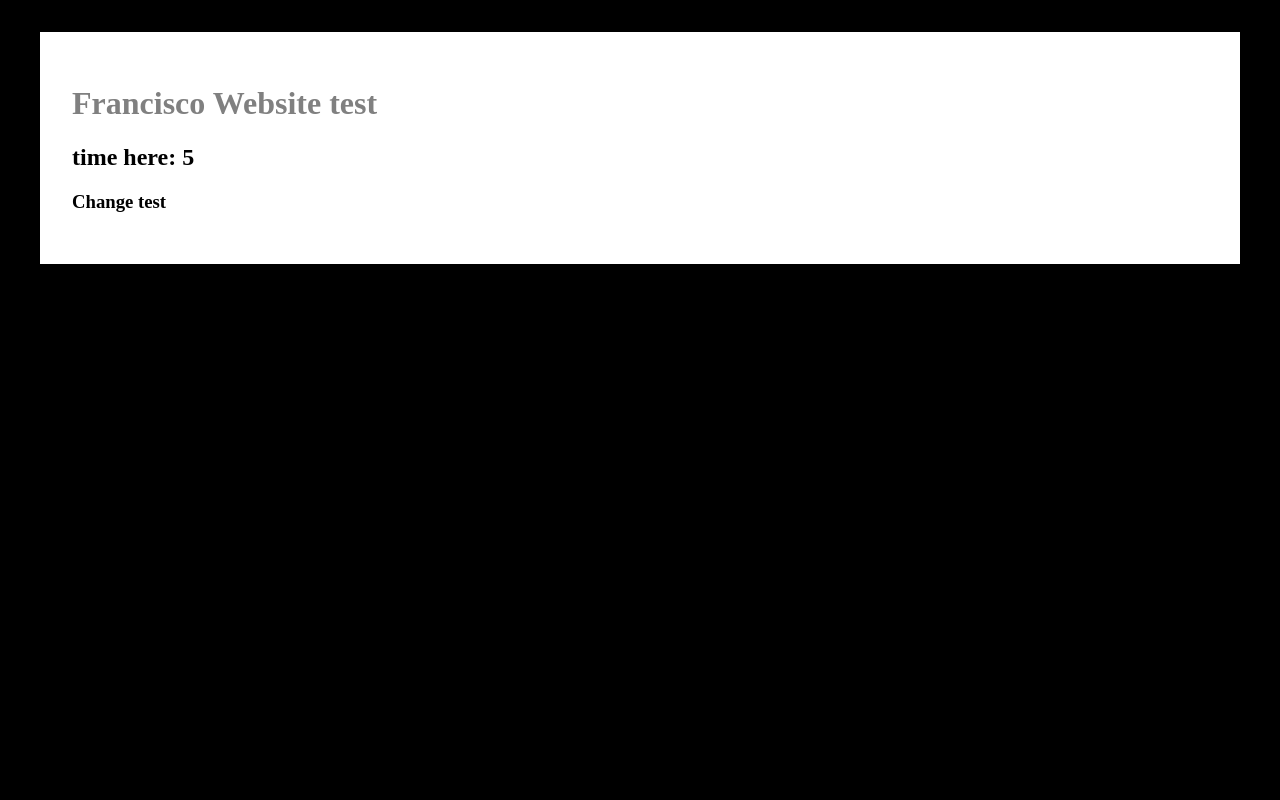
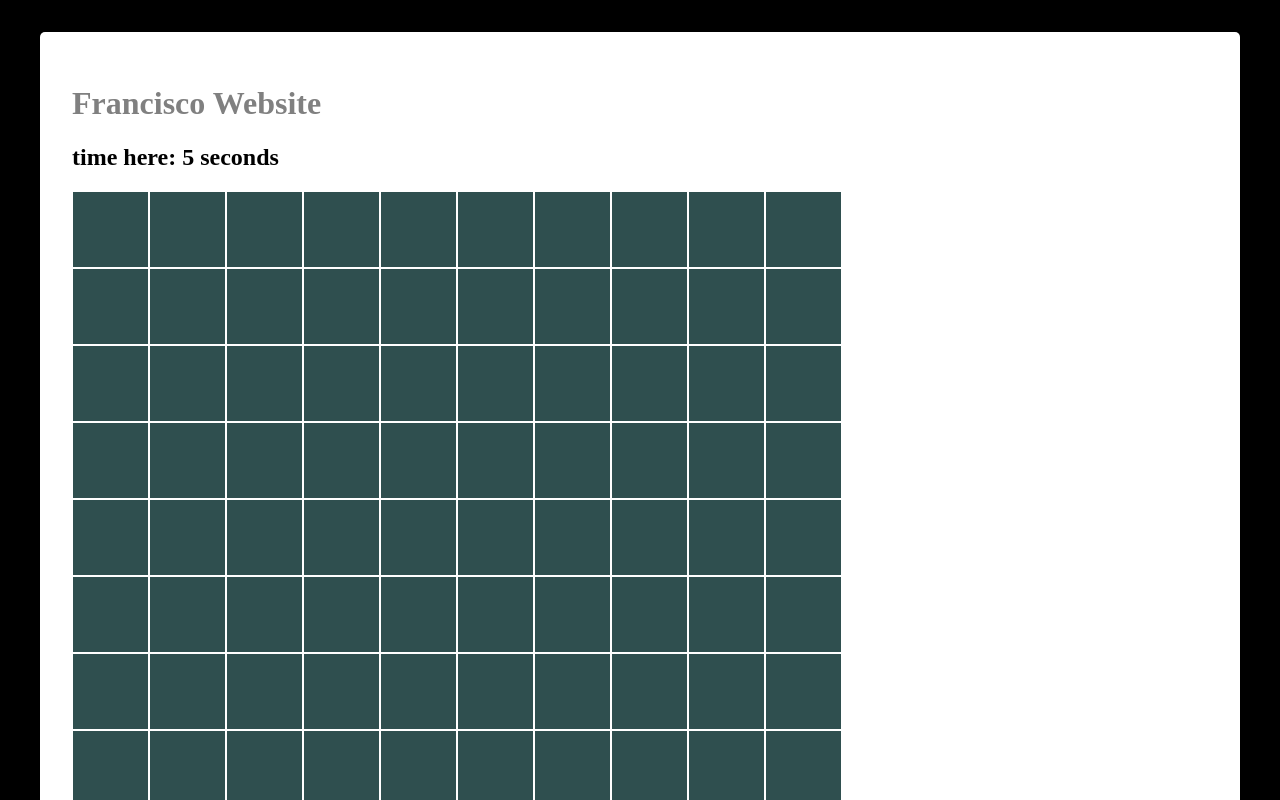
Before and after one commit to san475/san475.github.io, a Nuxt app: page / in a window 1280 px wide. Shown: the top 800 px of the page. Built offline with nearby package versions, Linux system fonts and the light colour scheme.

Commit message:
Added grid component, and made time take into account actual passing time, not just setInterval cycles

```diff
--- /dev/null
+++ b/Grid.vue
@@ -0,0 +1,48 @@
+<script setup>
+import { ref } from 'vue'
+
+const cellSize= ref('75px')
+
+const grid = ref([])
+const templateRow = ref([])
+
+for (let i = 0; i < 10; i++) {
+  templateRow.value.push(0)
+
+}
+console.log(templateRow)
+for (let i = 0; i < 10; i++) {
+  grid.value.push(templateRow.value)
+}
+
+
+</script>
+
+<template>
+  <div class="container">
+    <div class="row" v-for="row in grid">
+      <div class="cell" v-for="tile in row">
+      </div>
+    </div>
+  </div>
+</template>
+
+<style>
+.container {
+  display: inline;
+
+}
+
+.row {
+  width: 100%;
+  display: flex;
+}
+
+.cell {
+  width: v-bind('cellSize');
+  height: v-bind('cellSize');
+  margin: 1px;
+  background-color: darkslategray;
+  display: flex;
+}
+</style>
--- a/app.vue
+++ b/app.vue
@@ -1,21 +1,26 @@
 <script setup>
+
+import grid from './grid.vue';
 
 import {reactive, onMounted} from 'vue'
 
 const counter = reactive({count: 0});
+const now = new Date();
 
 onMounted(() => setInterval(() => {
   console.log('test', counter)
-  counter.count++;
-}, 1000))
+  const then = new Date();
+  counter.count =  (then - now )/ 1000
+}, 10))
 
 </script>
+
 <template>
   <div>
     <div class="center">
-      <h1>Francisco Website test</h1>
-      <h2> time here: {{ counter.count }}</h2>
-      <h3>Change test</h3>
+      <h1>Francisco Website</h1>
+      <h2> time here: {{ counter.count }} seconds</h2>
+    <grid/>
     </div>
   </div>
 </template>
@@ -30,6 +35,7 @@ body {
   padding: 32px;
   margin: 32px;
   background-color: white;
+  border-radius: 5px;
 
 }
 
```
